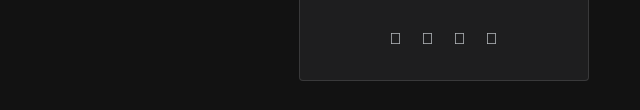
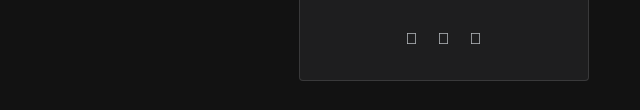
Before and after one commit to Tharun-Offi/my-portfolio, a plain HTML site: page index.html in a window 1280 px wide. Shown: the part 738-848 px from the top of the page, 640-1280 px from the left. Drawn offline with Linux system fonts and the light colour scheme.

Commit message:
Addition os my project

```diff
--- a/index.html
+++ b/index.html
@@ -92,9 +92,6 @@
         <ul>
           <li>
             <a href="https://github.com/Tharun-Offi" target="_blank"><i class="fab fa-github"></i></a>
-          </li>
-          <li>
-            <a href="#" target="_blank"><i class="fab fa-twitter"></i></a>
           </li>
           <li>
             <a href="https://www.linkedin.com/in/tharun-offi/" target="_blank"><i class="fab fa-linkedin-in"></i></a>
```
